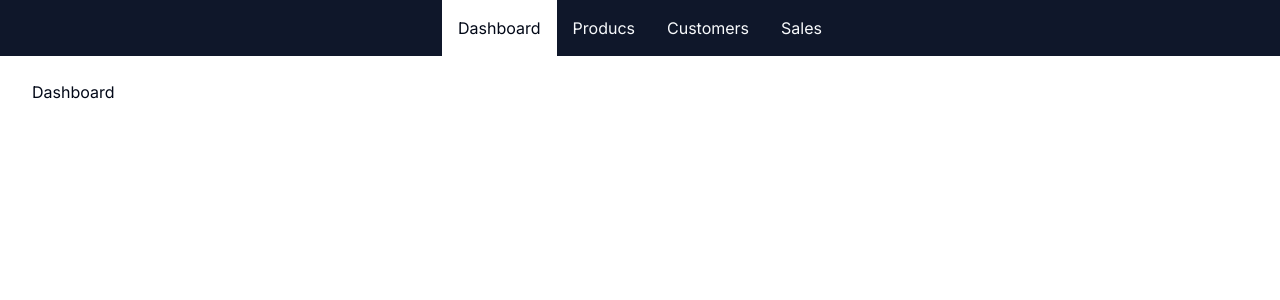
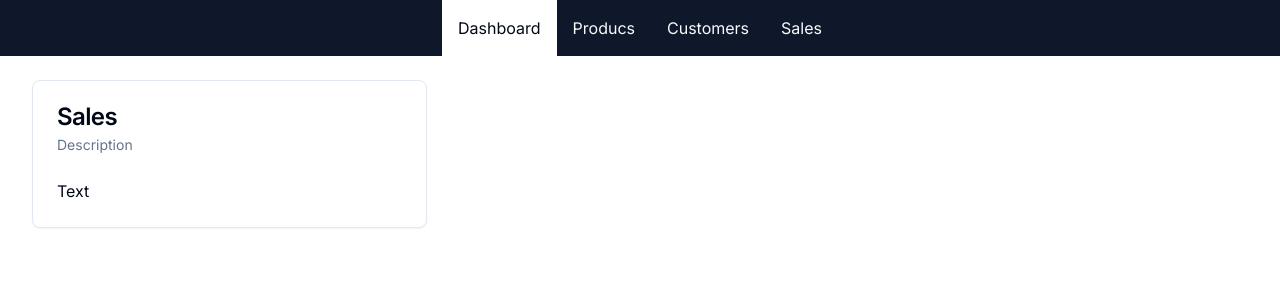
Before and after one commit to EchoSierraN/next-js-ecommerce-mvp, a Next.js app: page /admin in a window 1280 px wide. Shown: the top 300 px of the page. Built offline with nearby package versions, Linux system fonts and the light colour scheme.

Commit message:
Prisma singleton setup

```diff
--- a/src/app/admin/page.tsx
+++ b/src/app/admin/page.tsx
@@ -1,3 +1,39 @@
+import {
+  Card,
+  CardContent,
+  CardDescription,
+  CardHeader,
+  CardTitle,
+} from "@/components/ui/card";
+
 export default function AdminDashboard() {
-  return <h1>Dashboard</h1>;
+  return (
+    <div className="grid grid-cols-1 md:grid-cols-2 lg:grid-cols-3 gap-4">
+      <Card>
+        <CardHeader>
+          <CardTitle>Sales</CardTitle>
+          <CardDescription>Description</CardDescription>
+        </CardHeader>
+        <CardContent>Text</CardContent>
+      </Card>
+    </div>
+  );
 }
+
+type DashboardCardProps = {
+  title: String;
+  description: String;
+  body: String;
+};
+
+function DashboardCard({ title, description, body }: DashboardCardProps) {
+  return (
+    <Card>
+      <CardHeader>
+        <CardTitle>{title}</CardTitle>
+        <CardDescription>{description}</CardDescription>
+      </CardHeader>
+      <CardContent>{body}</CardContent>
+    </Card>
+  );
+}
--- /dev/null
+++ b/src/components/ui/card.tsx
@@ -0,0 +1,79 @@
+import * as React from "react"
+
+import { cn } from "@/lib/utils"
+
+const Card = React.forwardRef<
+  HTMLDivElement,
+  React.HTMLAttributes<HTMLDivElement>
+>(({ className, ...props }, ref) => (
+  <div
+    ref={ref}
+    className={cn(
+      "rounded-lg border bg-card text-card-foreground shadow-sm",
+      className
+    )}
+    {...props}
+  />
+))
+Card.displayName = "Card"
+
+const CardHeader = React.forwardRef<
+  HTMLDivElement,
+  React.HTMLAttributes<HTMLDivElement>
+>(({ className, ...props }, ref) => (
+  <div
+    ref={ref}
+    className={cn("flex flex-col space-y-1.5 p-6", className)}
+    {...props}
+  />
+))
+CardHeader.displayName = "CardHeader"
+
+const CardTitle = React.forwardRef<
+  HTMLParagraphElement,
+  React.HTMLAttributes<HTMLHeadingElement>
+>(({ className, ...props }, ref) => (
+  <h3
+    ref={ref}
+    className={cn(
+      "text-2xl font-semibold leading-none tracking-tight",
+      className
+    )}
+    {...props}
+  />
+))
+CardTitle.displayName = "CardTitle"
+
+const CardDescription = React.forwardRef<
+  HTMLParagraphElement,
+  React.HTMLAttributes<HTMLParagraphElement>
+>(({ className, ...props }, ref) => (
+  <p
+    ref={ref}
+    className={cn("text-sm text-muted-foreground", className)}
+    {...props}
+  />
+))
+CardDescription.displayName = "CardDescription"
+
+const CardContent = React.forwardRef<
+  HTMLDivElement,
+  React.HTMLAttributes<HTMLDivElement>
+>(({ className, ...props }, ref) => (
+  <div ref={ref} className={cn("p-6 pt-0", className)} {...props} />
+))
+CardContent.displayName = "CardContent"
+
+const CardFooter = React.forwardRef<
+  HTMLDivElement,
+  React.HTMLAttributes<HTMLDivElement>
+>(({ className, ...props }, ref) => (
+  <div
+    ref={ref}
+    className={cn("flex items-center p-6 pt-0", className)}
+    {...props}
+  />
+))
+CardFooter.displayName = "CardFooter"
+
+export { Card, CardHeader, CardFooter, CardTitle, CardDescription, CardContent }
--- /dev/null
+++ b/src/db/db.ts
@@ -0,0 +1,15 @@
+import { PrismaClient } from '@prisma/client'
+
+const prismaClientSingleton = () => {
+    return new PrismaClient()
+}
+
+declare const globalThis: {
+    db: ReturnType<typeof prismaClientSingleton>;
+} & typeof global;
+
+const db = globalThis.db ?? prismaClientSingleton()
+
+export default db
+
+if (process.env.NODE_ENV !== 'production') globalThis.db = db
```
